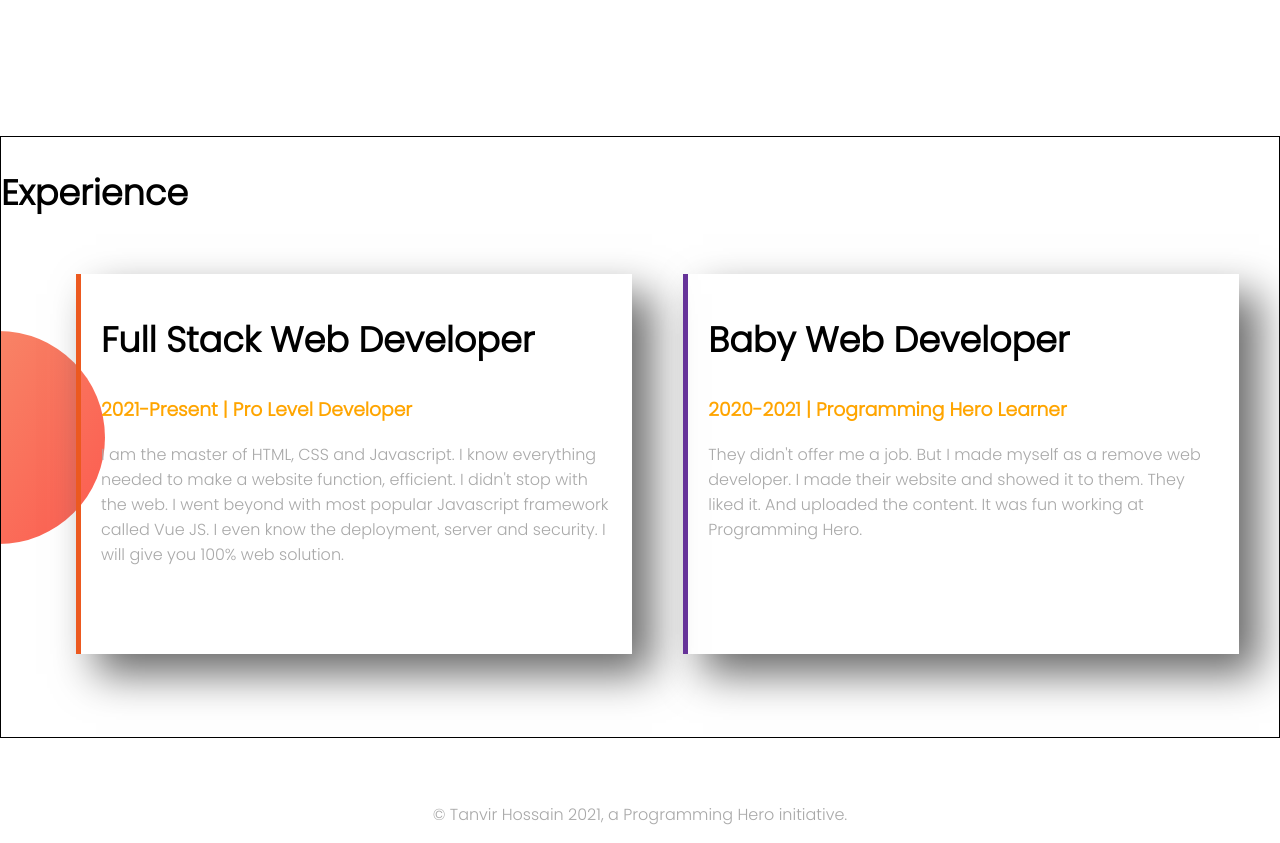
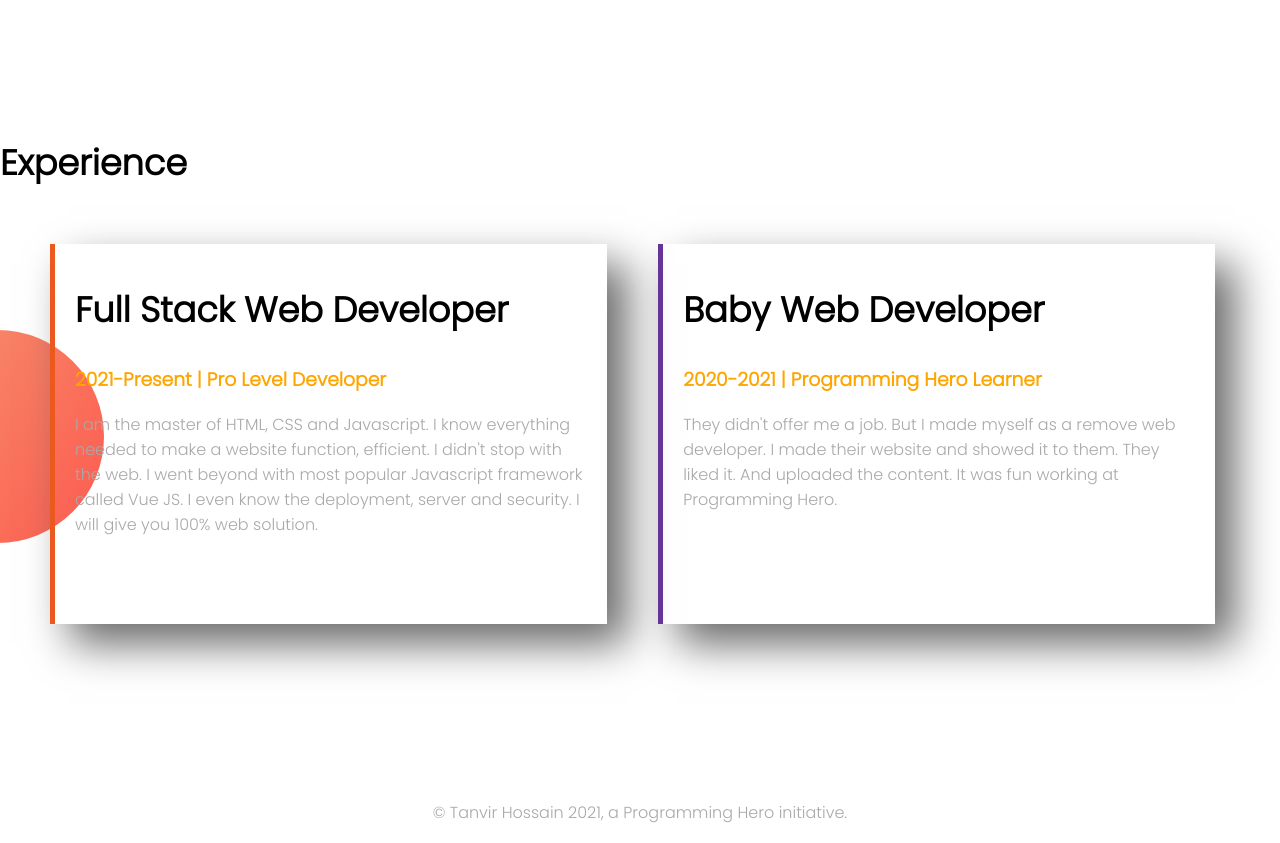
Before and after one commit to tanvir247/portfolio-practise, a plain HTML site: page index.html in a window 1280 px wide. Shown: the part 1420-2263 px from the top of the page. Drawn offline with Linux system fonts and the light colour scheme.

Commit message:
margin problem solved

```diff
--- a/style.css
+++ b/style.css
@@ -52,7 +52,6 @@ h1{
     background-repeat: no-repeat;
     background-position: left;
     margin-top: 100px;
-    border: 1px solid black;
     margin-bottom: 5%;
 }
 #full-stack-dev{
@@ -61,7 +60,7 @@ h1{
     border-left: 5px solid rgb(236, 89, 31);
     padding: 10px 20px;
     margin: 2%;
-    margin-left: 75px;
+    margin-left: 50px;
 }
 #baby-dev{
     height: 60%;
```
